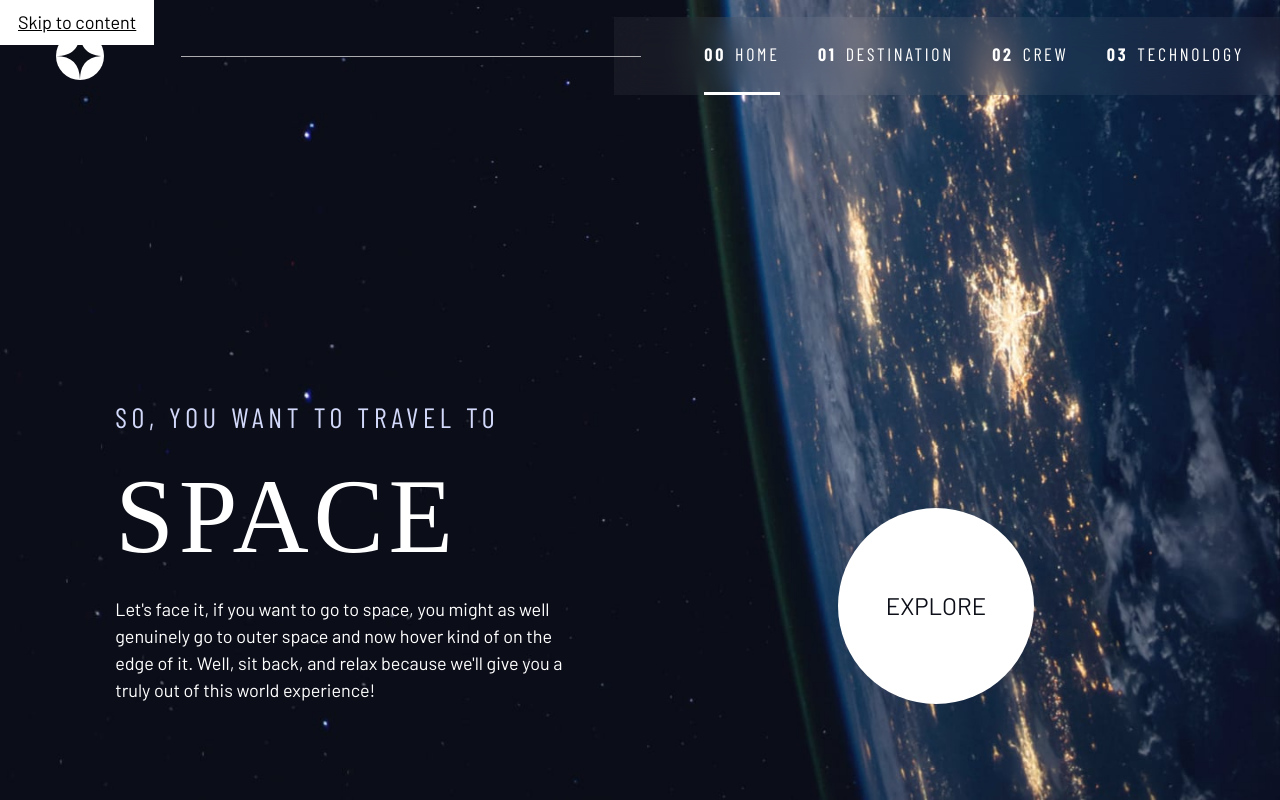
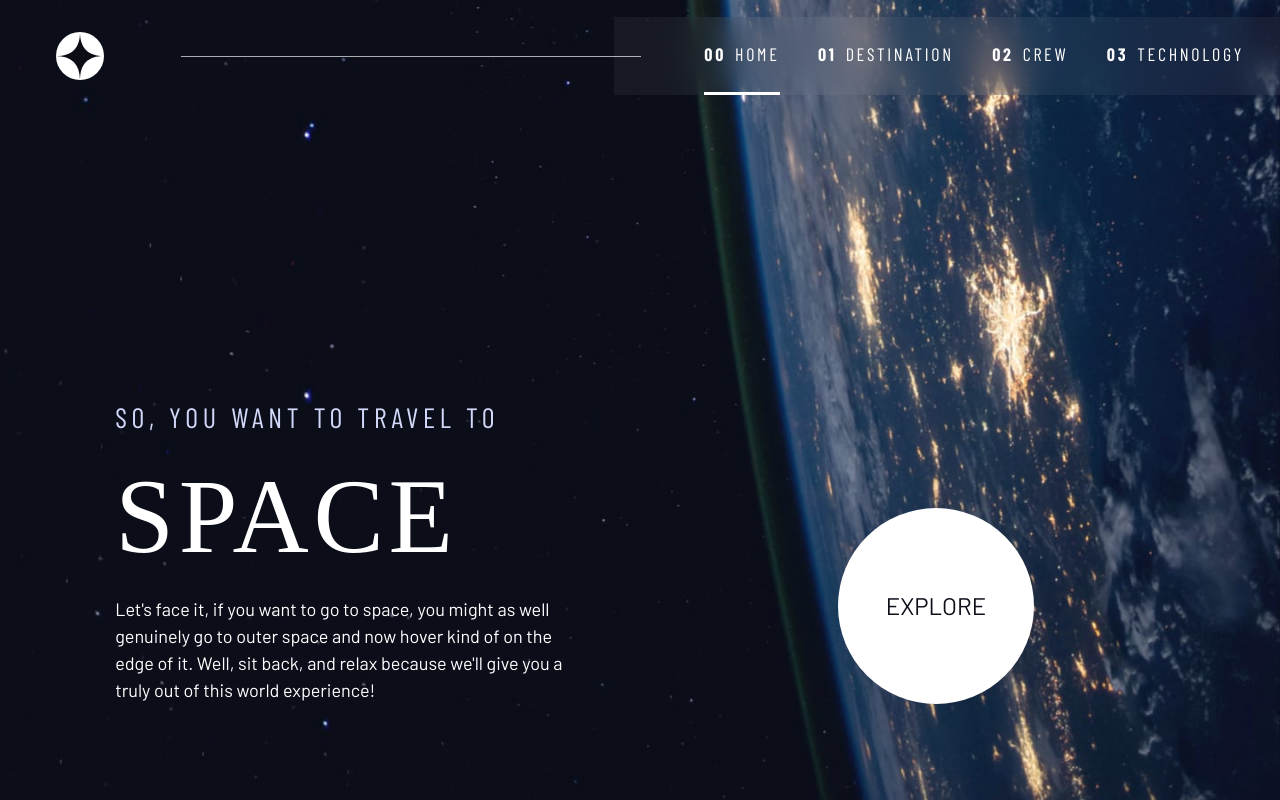
Before and after one commit to onnymm/spacetravel, a React (Vite) app: page / in a window 1280 px wide. Built offline with nearby package versions, Linux system fonts and the light colour scheme; a web font is replaced by a local one.

Commit message:
13 Navigation | Adding a skip to content link

```diff
--- a/src/index.css
+++ b/src/index.css
@@ -246,12 +246,19 @@ li {
 }
 
 .skip-to-content {
+    outline: none;
     position: absolute;
     z-index: 9999;
     background-color: hsl(var(--clr-white), 1);
     color: black;
     padding: 0.5em 1em;
     margin-inline: auto;
+    transform: translateY(-110%);
+    transition: transform 0.2s ease-in;
+}
+
+.skip-to-content:focus {
+    transform: translateY(0);
 }
 
 /* Colors */
```
